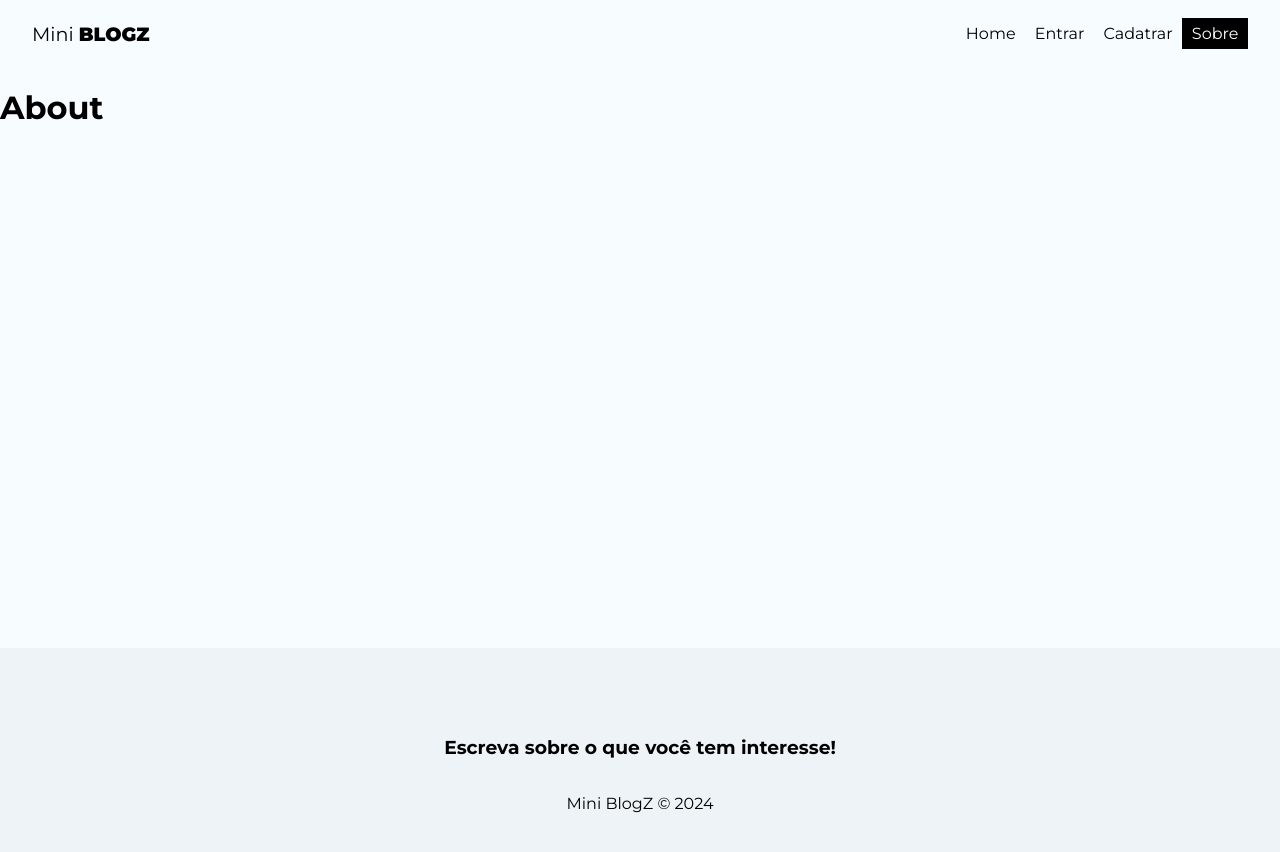
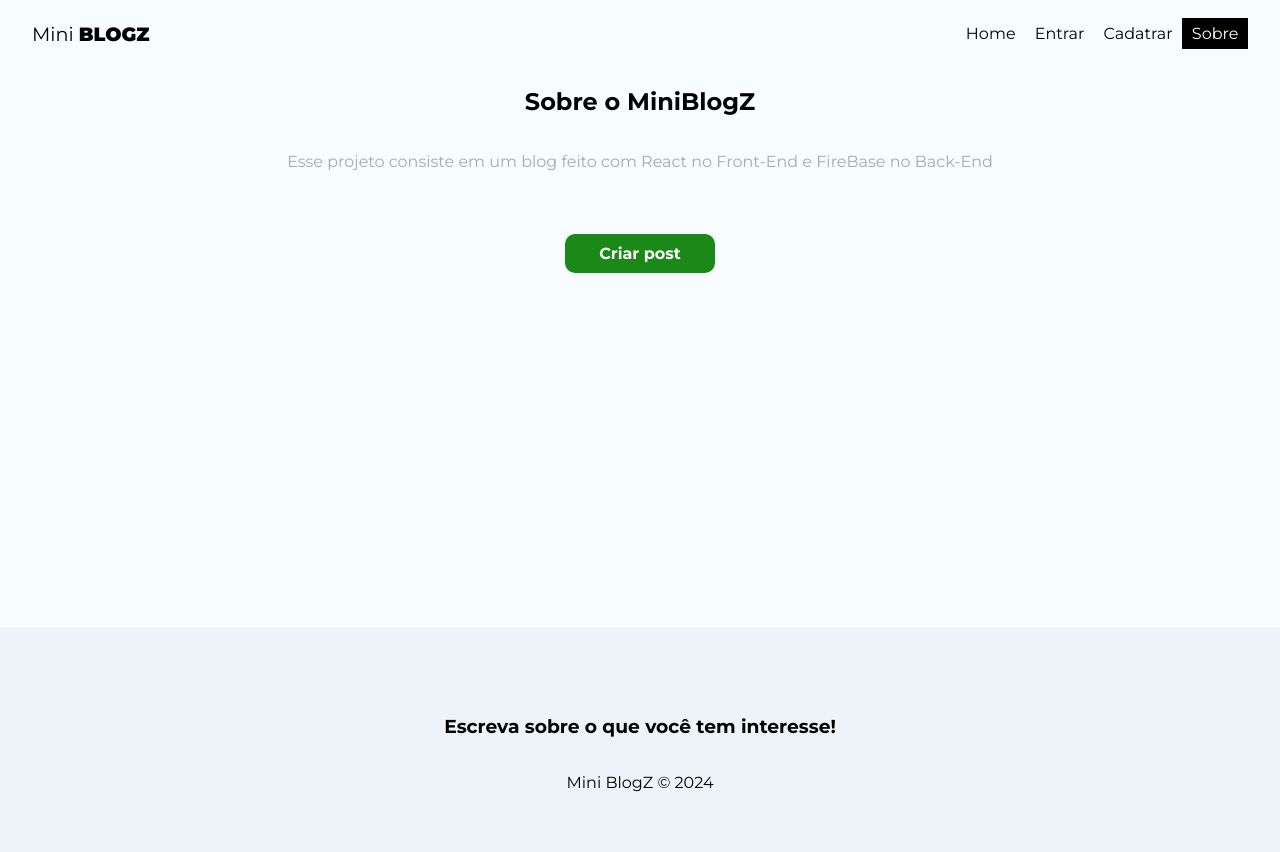
Before and after one commit to EnzoShiotuqui/MiniBlogz, a React (Vite) app: page /About in a window 1280 px wide. Shown: the top 852 px of the page. Built offline with nearby package versions, Linux system fonts and the light colour scheme; no server answers.

Commit message:
feat: pagina de about concluida

```diff
--- a/src/pages/About/About.jsx
+++ b/src/pages/About/About.jsx
@@ -1,11 +1,15 @@
 
+import { Link } from "react-router-dom"
 import styles from "./About.module.css"
 
 const About = () => {
   return (
-    <>
-        <h1>About</h1>
-    </>
+    <div className={styles.about}>
+        <h2>Sobre o Mini<span>BlogZ</span></h2>
+        <p>Esse projeto consiste em um blog feito com React no Front-End e FireBase no Back-End</p>
+
+        <Link to="/Posts/Create" className="btn">Criar post</Link>
+    </div>
   )
 }
 
--- a/src/pages/About/About.module.css
+++ b/src/pages/About/About.module.css
@@ -0,0 +1,17 @@
+.about {
+    text-align: center;
+    display: flex;
+    flex-direction: column;
+    align-items: center;
+}
+
+.about p {
+    color: #aaa;
+    margin-bottom: 3em;
+}
+
+.about a {
+    display: block;
+    margin-top: 15px;
+    padding: 10px 15px;
+}
```
